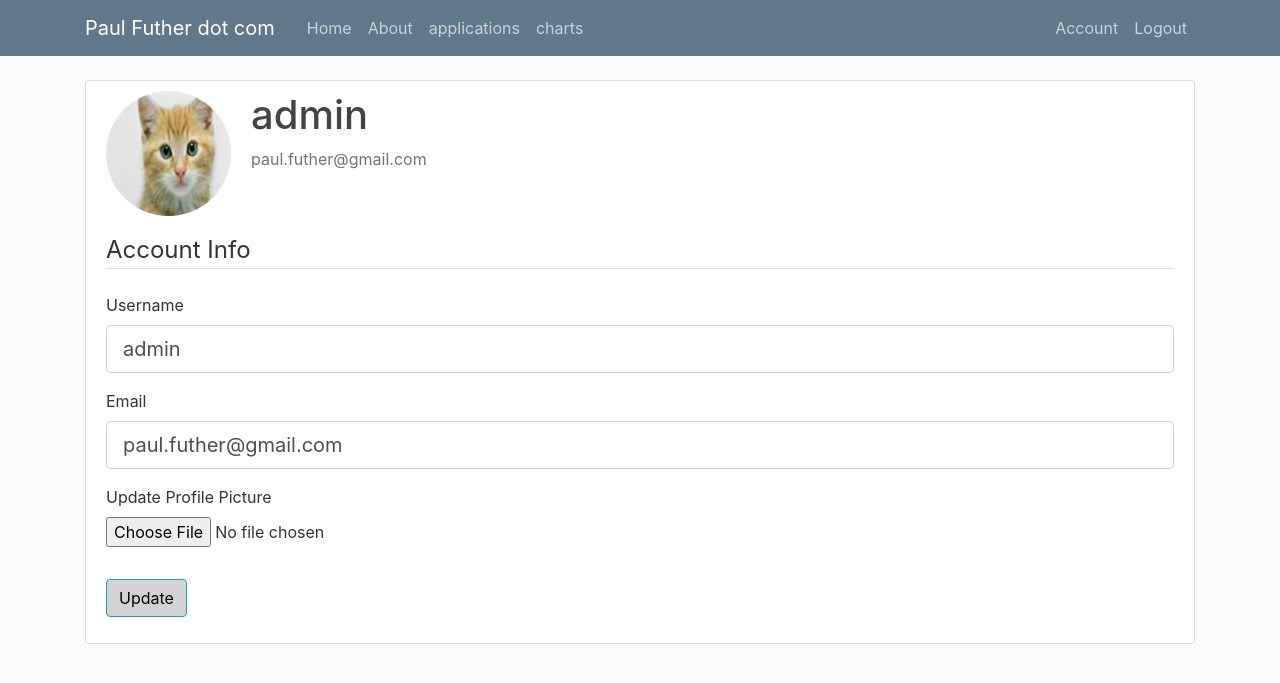
After one commit to Paulfuther/Work-Website, a Flask app: page /account in a window 1280 px wide. The commit adds this page. Shown: the top 683 px of the page. Run offline with Flask 2, Linux system fonts and the light colour scheme; a user stored in the database is signed in; some libraries are stand-ins or nearby versions.

Commit message:
update account page

```diff
--- a/flaskblog/forms.py
+++ b/flaskblog/forms.py
@@ -1,6 +1,10 @@
 from flask_wtf import FlaskForm
+from flask_wtf.file import FileField, FileAllowed
 from wtforms import StringField, PasswordField, SubmitField, BooleanField
-from wtforms.validators import DataRequired, Length, Email, EqualTo
+from wtforms.validators import DataRequired, Length, Email, EqualTo, ValidationError
+from flaskblog.models import User
+from flask_login import current_user
+
 
 class RegistrationForm(FlaskForm):
     username = StringField('Username', validators=[DataRequired(), Length(min=2, max=20)])
@@ -9,9 +13,43 @@ class RegistrationForm(FlaskForm):
     confirm_password = PasswordField('Confirm Password', validators=[DataRequired(), EqualTo('password')])
     submit = SubmitField('Sign-Up')
 
+    def validate_username(self, username):
+        user = User.query.filter_by(username=username.data).first()
+        if user:
+            raise ValidationError('That Username is Taken. Please choose a different one')
+
+    def validate_email(self, email):
+        user = User.query.filter_by(email=email.data).first()
+        if user:
+            raise ValidationError('That Email is Taken. Please choose a different one')
+
 
 class LoginForm(FlaskForm):
     email = StringField('Email', validators=[DataRequired(), Email()])
     password = PasswordField('Password', validators=[DataRequired()])
     remember = BooleanField('Remember Me')
     submit = SubmitField('Login')
+
+
+class UpdateAccountForm(FlaskForm):
+    username = StringField('Username', validators=[
+                           DataRequired(), Length(min=2, max=20)])
+    email = StringField('Email', validators=[DataRequired(), Email()])
+
+    picture = FileField('Update Profile Picture', validators=[FileAllowed(['jpg','png'])])
+
+    submit = SubmitField('Update')
+
+    def validate_username(self, username):
+        if username.data != current_user.username:
+            user = User.query.filter_by(username=username.data).first()
+            if user:
+                raise ValidationError(
+                'That Username is Taken. Please choose a different one')
+
+    def validate_email(self, email):
+        if email.data != current_user.email:
+            user = User.query.filter_by(email=email.data).first()
+            if user:
+                raise ValidationError(
+                'That Email is Taken. Please choose a different one')
--- a/flaskblog/routes.py
+++ b/flaskblog/routes.py
@@ -1,6 +1,6 @@
 from flask import Flask, render_template, jsonify, request, send_file, url_for, redirect, flash
-from flaskblog import app
-from flaskblog.forms import RegistrationForm, LoginForm
+from flaskblog import app, db, Bcrypt
+from flaskblog.forms import RegistrationForm, LoginForm, UpdateAccountForm
 from flaskblog.models import User, Post
 from io import BytesIO
 import os
@@ -12,6 +12,11 @@ import xlrd
 import xlwt
 import xlsxwriter
 from flaskblog import datetime
+from flaskblog import MySQL
+from flaskblog import bcrypt
+from flask_login import login_user, current_user, logout_user, login_required
+import secrets
+from PIL import Image
 
 chartstore = 48314
 
@@ -389,21 +394,31 @@ def upload():
 
 @app.route("/register", methods=['GET', 'POST'])
 def register():
+    if current_user.is_authenticated:
+        return redirect(url_for('home'))
     form = RegistrationForm()
     if form.validate_on_submit():
-        flash(f'Account created for {form.username.data}!', 'success')
-        return redirect(url_for('home'))
+        hashed_password = bcrypt.generate_password_hash(form.password.data).decode('utf-8')
+        user = User(username=form.username.data,email=form.email.data, password=hashed_password)
+        db.session.add(user)
+        db.session.commit()
+        flash('Your Account Has Been Created. You Can Now Login', 'success')
+        return redirect(url_for('login'))
     return render_template('register.html', title='Register', form=form)
 
 @app.route("/login", methods=['GET', 'POST'])
 def login():
+    if current_user.is_authenticated:
+        return redirect(url_for('home'))
     form = LoginForm()
     if form.validate_on_submit():
-        if form.email.data == 'admin@blog.com' and form.password.data == 'password':
-            flash('You have been logged in!', 'success')
-            return redirect(url_for('home'))
+        user = User.query.filter_by(email=form.email.data).first()
+        if user and bcrypt.check_password_hash(user.password, form.password.data):
+            login_user(user, remember=form.remember.data)
+            next_page = request.args.get('next')
+            return redirect(next_page) if next_page else redirect(url_for('home'))
         else:
-            flash('login unsuccessfull. Please check username and password', 'danger')
+            flash('login unsuccessfull. Please check email and password', 'danger')
 
     return render_template('login.html', title='Login', form=form)
 
@@ -489,3 +504,43 @@ def dashboard():
     #   print(row)
 
     #return jsonify({'results' : sample(range(1,10) , 5)})
+
+
+
+@app.route("/logout")
+def logout():
+    logout_user()
+    return redirect(url_for('home'))
+
+def save_picture(form_picture):
+    random_hex = secrets.token_hex(8)
+    _, f_ext = os.path.splitext(form_picture.filename)
+    picture_fn = random_hex + f_ext
+    picture_path = os.path.join(app.root_path, 'static/profile_pics', picture_fn)
+    output_size = (125,125)
+    i=Image.open(form_picture)
+    i.thumbnail(output_size)
+    i.save(picture_path)
+    return picture_fn
+
+
+@app.route("/account", methods=['GET', 'POST'])
+@login_required
+def account():
+    form = UpdateAccountForm()
+    if form.validate_on_submit():
+        if form.picture.data:
+            picture_file = save_picture(form.picture.data)
+            current_user.image_file = picture_file
+
+        current_user.username= form.username.data
+        current_user.email= form.email.data
+        db.session.commit()
+        flash('Your Account Has Been Update', 'success')
+        return redirect(url_for('account'))
+    elif request.method == 'GET':
+        form.username.data = current_user.username
+        form.email.data = current_user.email
+        image_file=url_for('static', filename='profile_pics/' + current_user.image_file)
+    return render_template('account.html', title = 'Account',
+                            image_file=image_file, form=form)
--- /dev/null
+++ b/flaskblog/templates/account.html
@@ -0,0 +1,57 @@
+{% extends "layout.html" %}
+{% block content %}
+    <div class="content-section">
+      <div class="media">
+        <img class="rounded-circle account-img" src="{{ image_file }}">
+        <div class="media-body">
+          <h2 class="account-heading">{{ current_user.username }}</h2>
+          <p class="text-secondary">{{ current_user.email }}</p>
+        </div>
+      </div>
+        <form method="POST" action="" enctype="multipart/form-data">
+            {{ form.hidden_tag() }}
+            <fieldset class="form-group">
+                <legend class="border-bottom mb-4">Account Info</legend>
+                <div class="form-group">
+                    {{ form.username.label(class="form-control-label") }}
+
+                    {% if form.username.errors %}
+                        {{ form.username(class="form-control form-control-lg is-invalid") }}
+                        <div class="invalid-feedback">
+                            {% for error in form.username.errors %}
+                                <span>{{ error }}</span>
+                            {% endfor %}
+                        </div>
+                    {% else %}
+                        {{ form.username(class="form-control form-control-lg") }}
+                    {% endif %}
+                </div>
+                <div class="form-group">
+                    {{ form.email.label(class="form-control-label") }}
+                    {% if form.email.errors %}
+                        {{ form.email(class="form-control form-control-lg is-invalid") }}
+                        <div class="invalid-feedback">
+                            {% for error in form.email.errors %}
+                                <span>{{ error }}</span>
+                            {% endfor %}
+                        </div>
+                    {% else %}
+                        {{ form.email(class="form-control form-control-lg") }}
+                    {% endif %}
+                </div>
+                <div class="form-group">
+                    {{ form.picture.label() }}
+                    {{ form.picture(class="form-control-file") }}
+                    {% if form.picture.errors %}
+                        {% for error in form.picture.errors %}
+                            <span class="text-danger">{{ error }}</span></br>
+                        {% endfor %}
+                    {% endif %}
+                </div>
+            </fieldset>
+            <div class="form-group">
+                {{ form.submit(class="btn btn-outline-info") }}
+            </div>
+        </form>
+    </div>
+{% endblock content %}
--- a/flaskblog/templates/layout.html
+++ b/flaskblog/templates/layout.html
@@ -33,8 +33,13 @@
             </div>
             <!-- Navbar Right Side -->
             <div class="navbar-nav">
+              {% if current_user.is_authenticated%}
+              <a class="nav-item nav-link" href="{{ url_for('account')}}">Account</a>
+              <a class="nav-item nav-link" href="{{ url_for('logout')}}">Logout</a>
+              {% else %}
               <a class="nav-item nav-link" href="{{ url_for('login')}}">Login</a>
               <a class="nav-item nav-link" href="{{ url_for('register')}}">Register</a>
+              {% endif %}
             </div>
           </div>
         </div>
```
Also changed, not shown: flaskblog/__init__.py (+9 -7 lines), flaskblog/models.py (+8 -4 lines), flaskblog/site.db, flaskblog/static/profile_pics/353ffefa8a1922a6.jpg (added), flaskblog/static/profile_pics/3d611379cfdf5a89.jpg (added), flaskblog/static/profile_pics/4685b875a1d6075f.jpg (added), flaskblog/static/profile_pics/468b5797aedcb13d.jpg (added), flaskblog/static/profile_pics/default.jpg (added).
